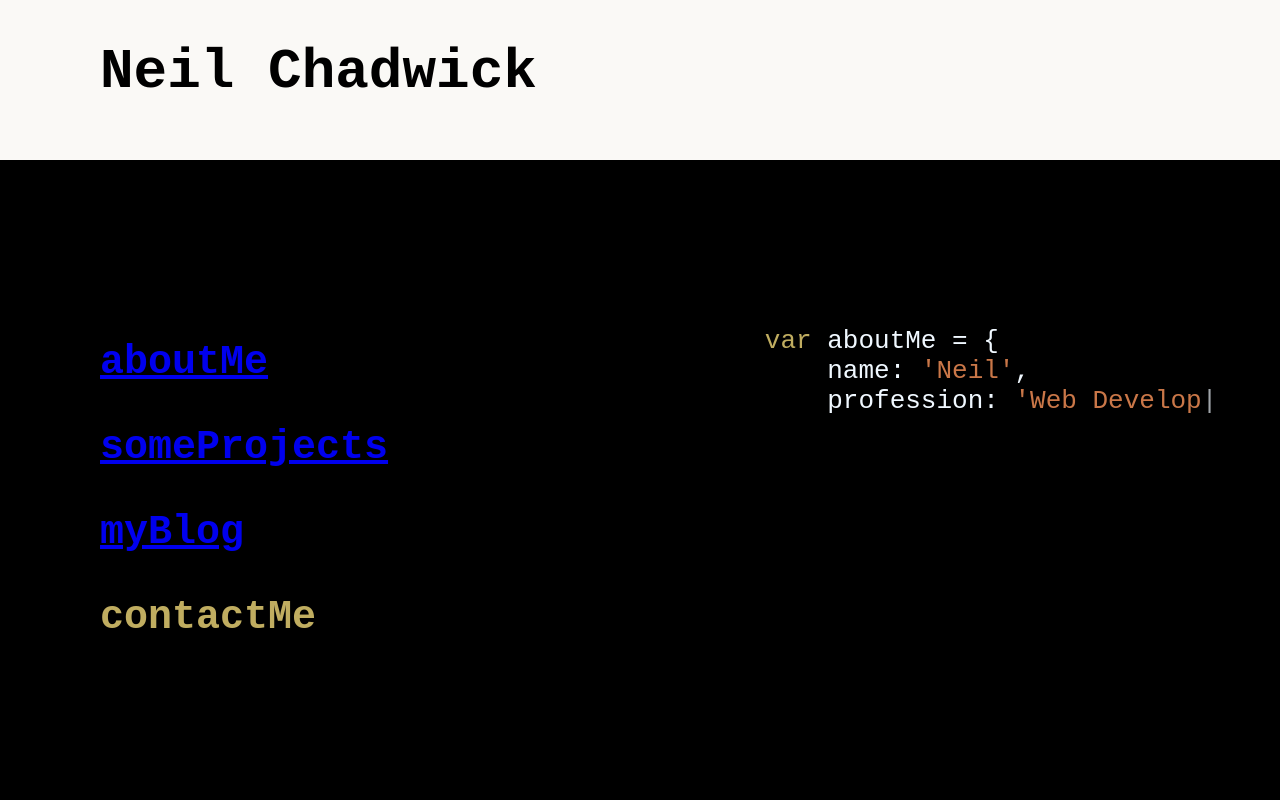
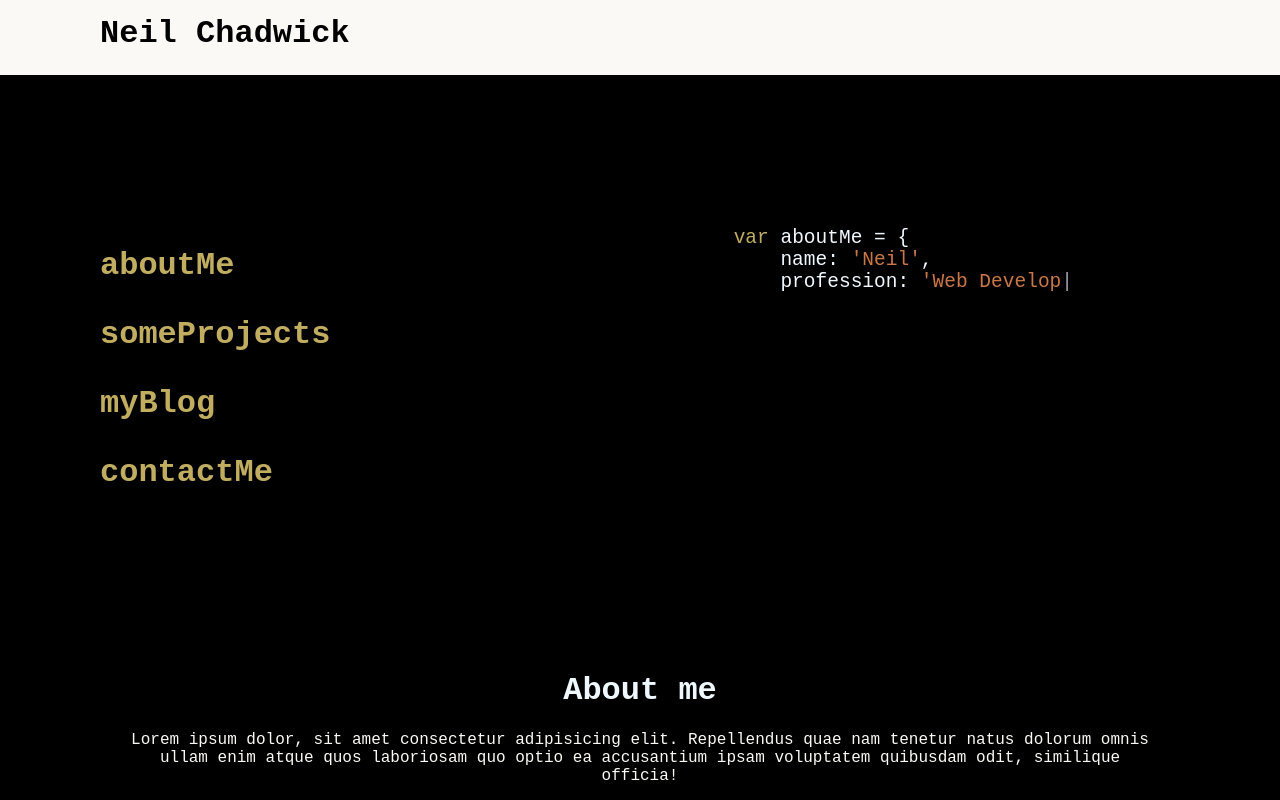
Before and after one commit to neilchadders/new-personal, a plain HTML site: page index.html in a window 1280 px wide. Shown: the top 800 px of the page. Drawn offline with Linux system fonts and the light colour scheme.

Commit message:
add css comments

```diff
--- a/style.css
+++ b/style.css
@@ -3,17 +3,16 @@ body {
     background-color: black;
 }
 
-#first-page {
-    height: 100%;
-}
+
+/*Title BAr*/
 
 #title {
     background-color: #FAF9F6;
-    height: 120px;
+    height: 60px;
     font-weight: 700;
     font-family: "Courier New";
-    font-size: 3.5em;
-    padding-top: 40px;
+    font-size: 2em;
+    padding-top: 15px;
     padding-left: 100px;
 
 }
@@ -33,31 +32,30 @@ body {
     text-align: left;
     margin-top: 140px;
     margin-left: 100px;
-    font-size: 2.5em;
+    font-size: 2em;
     font-weight: 600;
     color: #C0AD60;
-
-
+    text-decoration: none;
 
 }
 
-.link-hov {
+a {
+    text-decoration: none;
     transition: all .2s ease-in-out;
-
+    color: #C0AD60;
 }
 
-.link-hov:hover {
+a:hover {
     transform: scale(1.1);
+}
 
-}
 
 
 /*Object*/
 #object {
     margin-top: 110px;
     text-align: left;
-    font-size: 2em;
-
+    font-size: 1.5em;
 }
 
 .var-highlight {
@@ -75,6 +73,8 @@ body {
     animation: blink 300ms linear infinite alternate;
 }
 
+
+/* 2nd Page*/
 #about {
     text-align: center;
     padding: 10%;
@@ -84,7 +84,12 @@ body {
     font-family: "Courier New";
 }
 
+.lorem {
+    color: #FAF9F6;
+}
 
+
+/* Animations */
 @-webkit-keyframes blink {
     0% {
         opacity: 0;
@@ -95,13 +100,6 @@ body {
     }
 }
 
-#about {
-    color: white;
-}
-
-.lorem {
-    color: antiquewhite;
-}
 
 @-moz-keyframes blink {
     0% {
```
